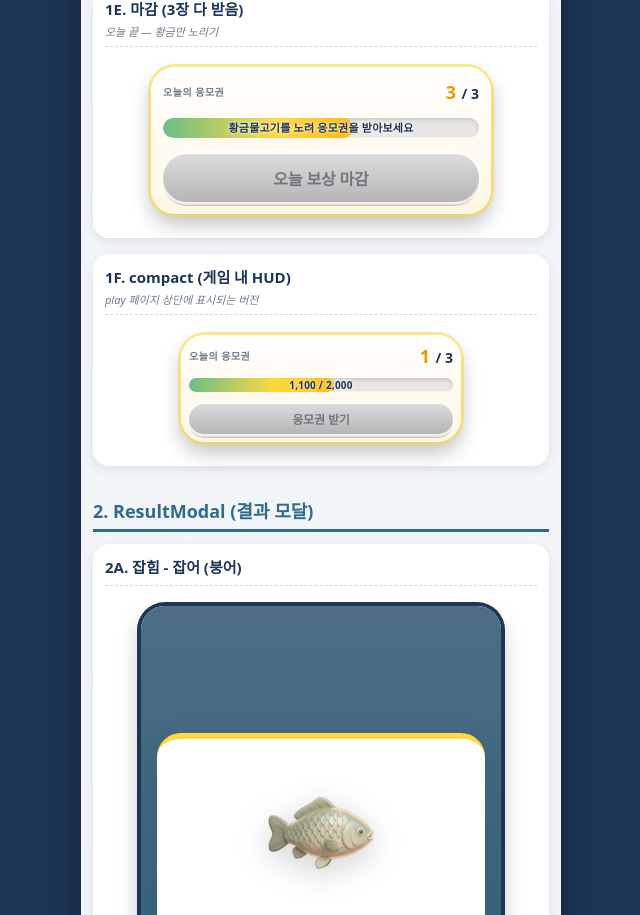
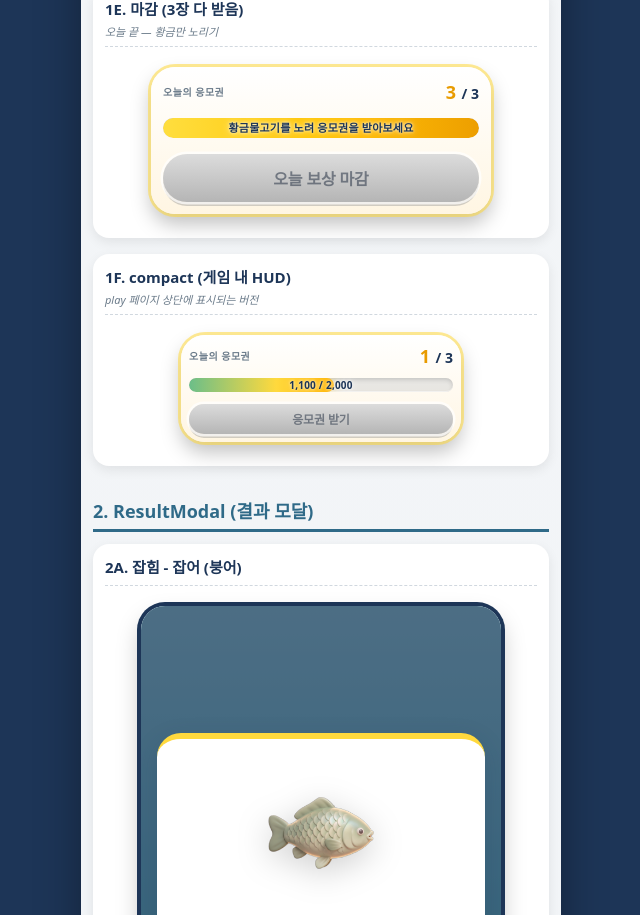
Before and after one commit to JHS-HECTO/polyball-fishing, a Next.js app: page /qa in a window 1280 px wide. Shown: the part 1242-2157 px from the top of the page, without its empty margins (319-959 px from the left). Built offline with nearby package versions, Linux system fonts and the light colour scheme.

Commit message:
ux: keep ticket bar visually full when exhausted instead of resetting to 0

```diff
--- a/components/TicketProgress.tsx
+++ b/components/TicketProgress.tsx
@@ -33,7 +33,9 @@ export function TicketProgress({
   compact = false,
 }: Props) {
   const clampedCurrent = Math.max(0, Math.min(target, current));
-  const pct = target > 0 ? clampedCurrent / target : 0;
+  // When the daily cap is reached, lock the bar visually at 100% so it reads
+  // as "complete for today" instead of looking like it just reset.
+  const pct = exhausted ? 1 : (target > 0 ? clampedCurrent / target : 0);
   const full = pct >= 1;
   const canClaim = full && !exhausted;
 
```
